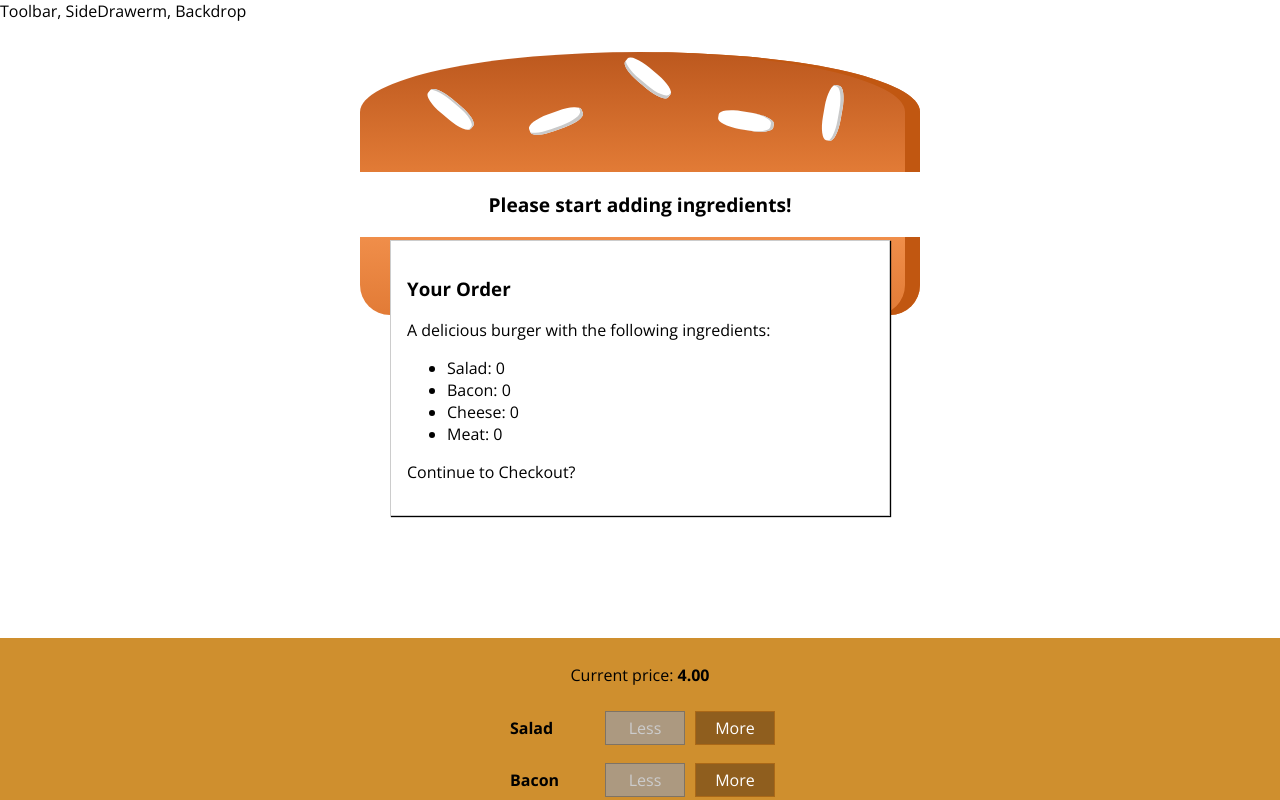
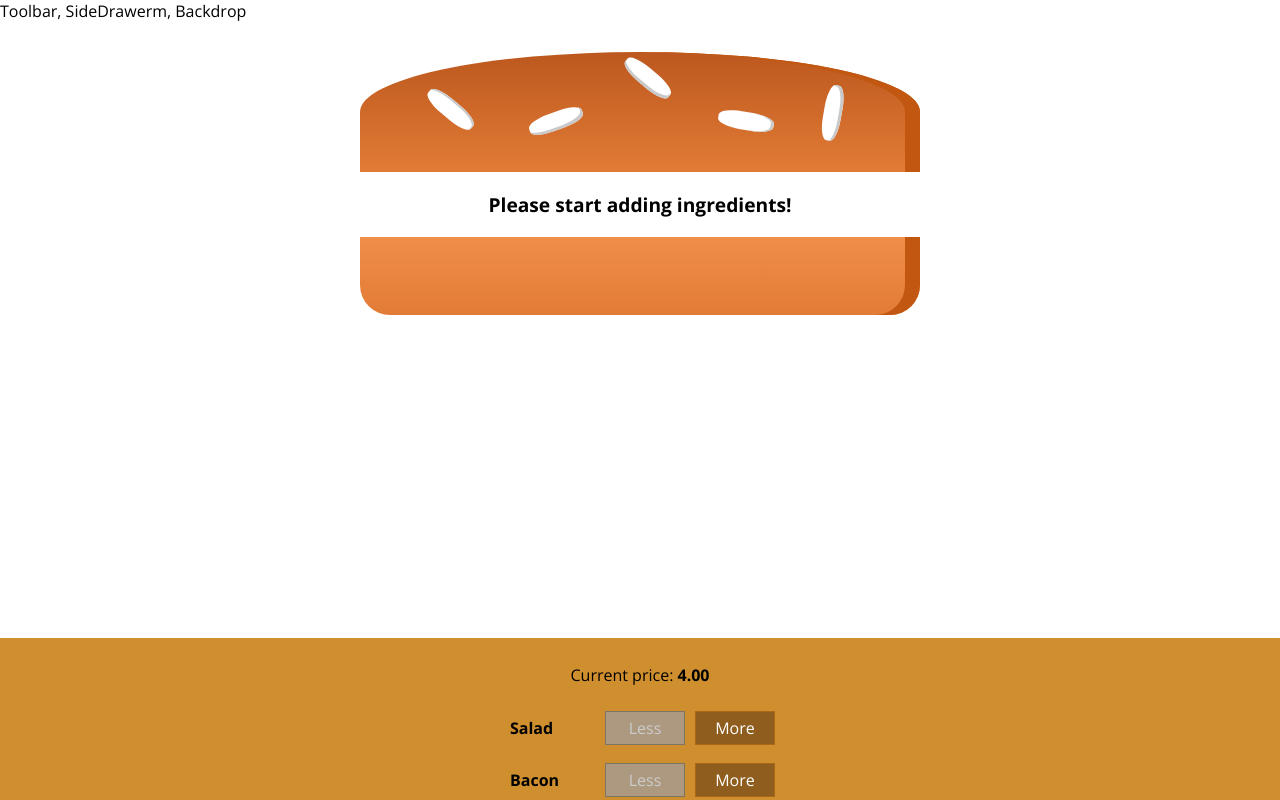
Before and after one commit to lucasgrocha/react-burger-builder, a React (Create React App) app: page / in a window 1280 px wide. Shown: the top 800 px of the page. Built offline with nearby package versions, Linux system fonts and the light colour scheme; the HTML template or start-up script is replaced by a standard one.

Commit message:
138. Showing & Hiding the Modal (with Animation!)

```diff
--- a/src/components/Burger/BuildControls/BuildControls.js
+++ b/src/components/Burger/BuildControls/BuildControls.js
@@ -25,7 +25,7 @@
 
     <button
     className={classes.OrderButton}
-    disabled={!props.purchesable}>ORDER NOW</button>
+    disabled={!props.purchesable} onClick={props.ordered}>ORDER NOW</button>
   </div>
 )
 
--- a/src/components/UI/Modal/Modal.js
+++ b/src/components/UI/Modal/Modal.js
@@ -2,7 +2,12 @@
 import classes from './Modal.module.css'
 
 const modal = props => (
-  <div className={classes.Modal}>
+  <div
+  className={classes.Modal}
+  style={{
+    transform: props.show ? 'translateY(0)' : 'translateY(-100vh)',
+    opacity: props.show? '1' : '0'
+  }}>
     {props.children}
   </div>
 )
--- a/src/containers/BurgerBuilder/BurgerBuilder.js
+++ b/src/containers/BurgerBuilder/BurgerBuilder.js
@@ -26,7 +26,8 @@
       meat: 0
     },
     totalPrice: 4,
-    purchesable: false
+    purchesable: false,
+    purchasing: false
   }
 
   updatePorchaseState(ingredients) {
@@ -74,6 +75,10 @@
     this.updatePorchaseState(updatedIngredients)
   }
 
+  purchaseHandler = () => {
+    this.setState({purchasing: true})
+  }
+
   render() {
     const disabledInfo = {
       ...this.state.ingredients
@@ -85,7 +90,7 @@
 
     return(
       <Aux>
-        <Modal>
+        <Modal show={this.state.purchasing}>
           <OrderSummary ingredients={this.state.ingredients} />
         </Modal>
         <Burguer ingredients={this.state.ingredients} />
@@ -94,6 +99,7 @@
           ingredientRemoved={this.removeIngredientHandler}
           disabled={disabledInfo}
           purchesable={this.state.purchesable}
+          ordered={this.purchaseHandler}
           price={this.state.totalPrice}
         />
       </Aux>
```
